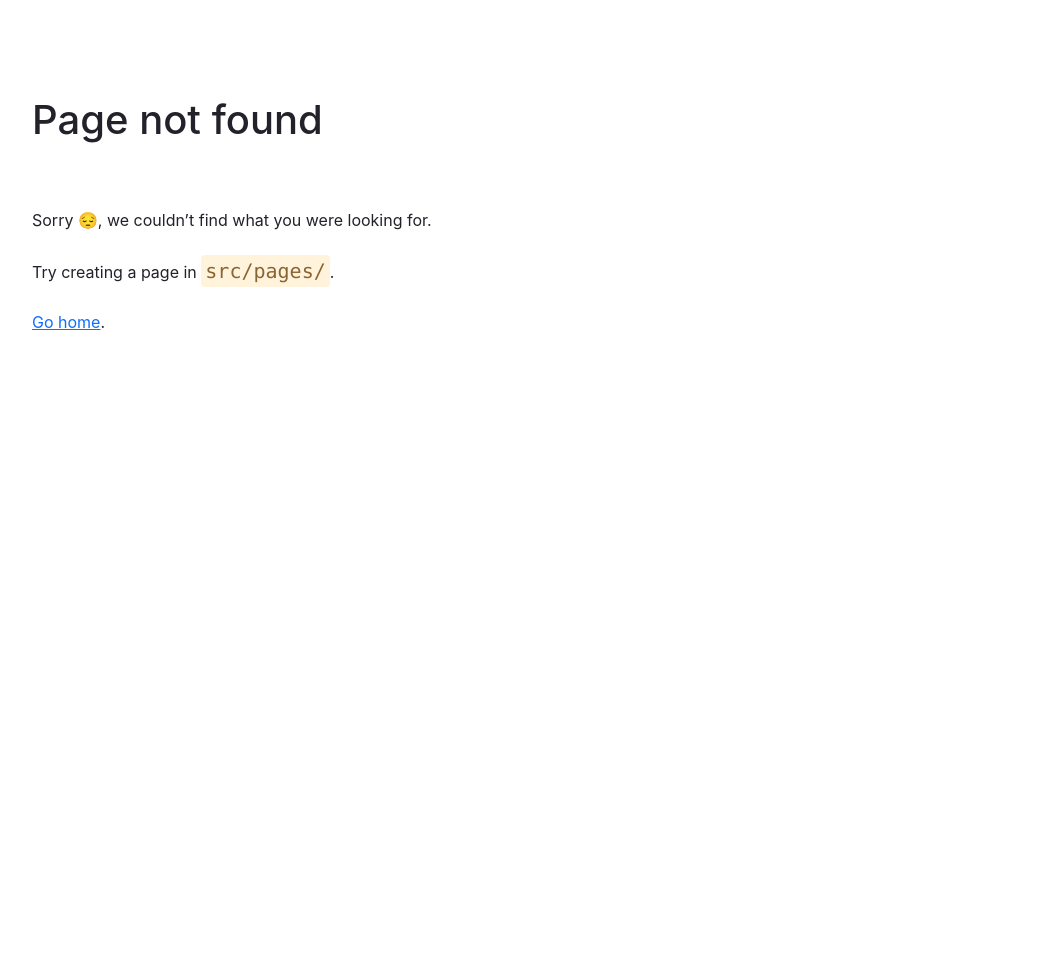
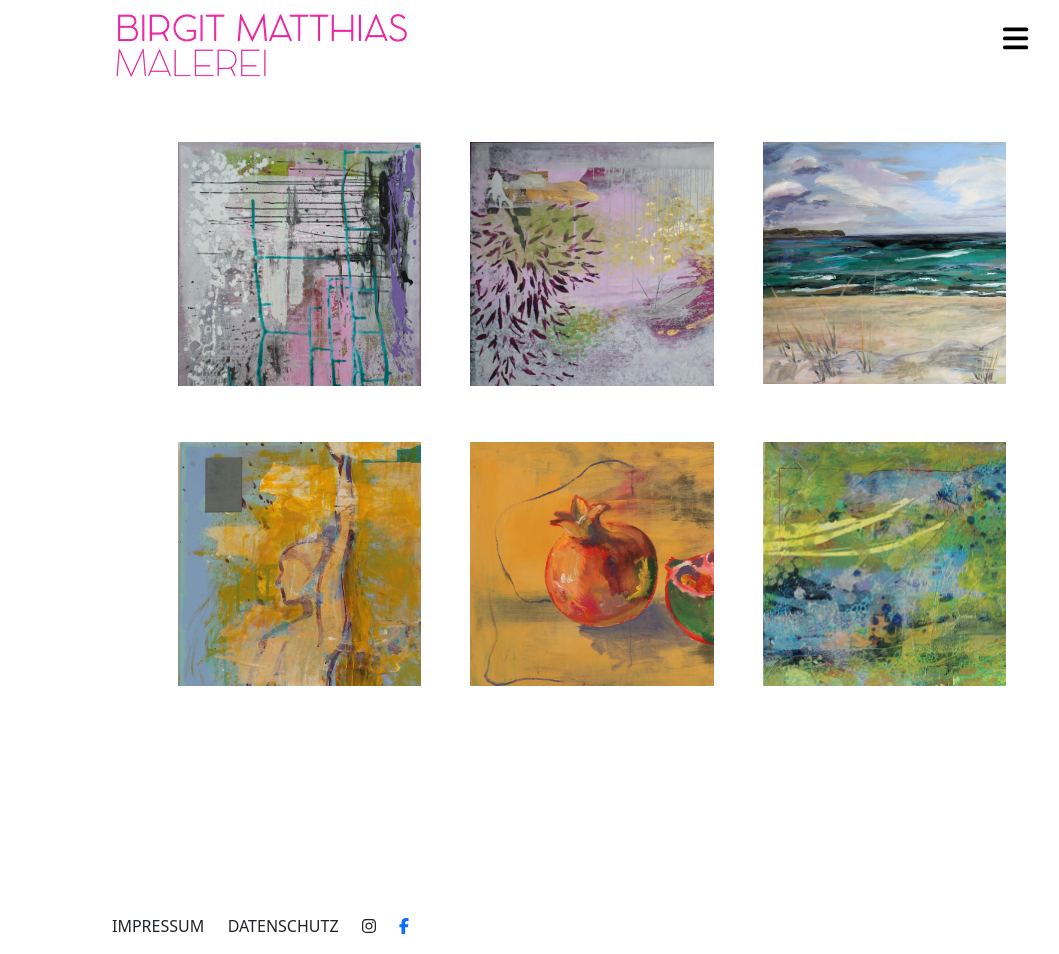
Before and after one commit to hannarosenfeld/birgit-matthias, a Gatsby site: page /galerie in a window 1280 px wide. Before the commit this address had no page. Shown: the whole page, without its empty margins (64-1123 px from the left). Before the commit the page ends 800 px from the top, so only its background shows below. Built offline with nearby package versions, Linux system fonts and the light colour scheme; Gatsby itself is replaced by a stand-in of ours.

Commit message:
Headway on Galerie.

```diff
--- a/src/components/BildContainer.js
+++ b/src/components/BildContainer.js
@@ -7,7 +7,7 @@ import { getImage, GatsbyImage } from 'gatsby-plugin-image'
 const bildContainer = {
     width: "100%",
     display: "flex",
-    margin: "3em auto",
+    margin: "0 auto",
     alignItems: "center"
 }
 const bildStyling = {
@@ -22,7 +22,7 @@ const bildStyling = {
 function BildContainer(props) {
     const image = props.image
     return(
-        <div id="bild-container" className="mt-4" style={bildContainer}>
+        <div id="bild-container" style={bildContainer}>
           {image.map(img => {
               const image = getImage(img.image)
               return(
--- a/src/components/Layout.js
+++ b/src/components/Layout.js
@@ -13,7 +13,12 @@ export default function Layout({ children }) {
               padding: `0 1rem`
           }}>
           <NavBar/>
-          <div className="main">
+          <div
+            className="main"
+            style={{
+                margin: "2em auto 0 auto"
+            }}
+          >
             {children}
           </div>
           <Footer/>
--- a/src/components/NavBar.js
+++ b/src/components/NavBar.js
@@ -52,7 +52,7 @@ function NavModal() {
         <Modal.Body style={modalContentStyle}>
           <ul style={navLink} id="modal-menu">
             <li><Link to="/">HOME</Link></li>
-            <li href="#">GALERIE</li>
+            <li><Link to="/galerie">GALERIE</Link></li>
             <li href="#">AKTUELLES</li>
             <li href="#">KONTAKT</li>
             <li href="#">PRESSE</li>
@@ -66,7 +66,7 @@ function NavModal() {
 export default function NavBar() {
     return (
         <div id="navbar" style={navStyle}>
-          <div><img src={logo}/></div>
+          <Link to="/"><img src={logo}/></Link>
             <NavModal/>
         </div>
     )
--- /dev/null
+++ b/src/pages/galerie.js
@@ -0,0 +1,46 @@
+import React from "react"
+import { Link, graphql } from "gatsby"
+import { StaticImage } from "gatsby-plugin-image"
+
+import Layout from "../components/Layout"
+
+
+const galerieContainer = {
+    width: "100%",
+    height: "75vh",
+}
+
+const galerieList = {
+    listStyle: "none",
+}
+
+
+export default function GaleriePage() {
+
+    return(
+        <Layout>
+          <div style={galerieContainer}>
+            <ul id="galerie-list" style={galerieList}>
+              <li>
+                <StaticImage src="../images/Galerie/Atlantis.jpg" alt="Abstrakte Malerei" />
+              </li>
+              <li>
+                <StaticImage src="../images/Galerie/Japanischer-Herbst-648x451.jpg" style={{width: "150%"}}  alt="Auftragsarbeiten" />
+              </li>
+              <li>
+                <StaticImage src="../images/Galerie/An-der-Schaabe.jpg" style={{width: "150%"}}  alt="Gegenständlich/Landschaften" />
+              </li>
+              <li>
+                <StaticImage src="../images/Galerie/Too-much-Growing-or-The-Winner-Takes-It-All-Jan-2017.jpg" style={{width: "150%"}}  alt="Gegenständlich/Menschen" />
+              </li>
+              <li>
+                <StaticImage src="../images/Galerie/Still-Granatäpfel-Jan.-2018-Tempera-auf-Pappe.jpg" style={{width: "150%"}}  alt="Gegenständlich/Stilleben" />
+              </li>
+              <li>
+                <StaticImage src="../images/Galerie/x-green-Landscape-Jan-2017.jpg" style={{width: "150%"}}  alt="Halbabstrakt" />
+              </li>
+            </ul>
+          </div>
+        </Layout>
+    )
+}
--- a/src/style/main.css
+++ b/src/style/main.css
@@ -39,6 +39,29 @@ body {
     width: auto;
     float: right;
 }
+
+/* GALERIE */
+#galerie-list {
+    width: 100%;
+    height: 100%;
+    margin: auto;
+    display: flex;
+    flex-wrap: wrap;
+    justify-content: space-evenly;
+    align-items: center;
+}
+
+#galerie-list li {
+    width: 19vw;
+    height: 19vw;
+    margin: 1rem;
+    overflow: hidden;
+}
+
+#galerie-list li img {
+    min-width: 100%;
+}
+
 /* FOOTER */
 .footer li {
     list-style: none;
@@ -53,23 +76,26 @@ body {
     main {
         margin: 0 0.5em !important;
     }
-    #navbar {
-
-    }
     #layout {
         max-width: 100% !important;
     }
-    #bildcontainer{
+    #galerie-list li {
+        width: 29vw;
+        height: 29vw;
+    }
 
-    }
     #bild {
         width: 100% !important;
     }
 }
 
 /* Smartphones (portrait and landscape) ----------- */
-@media only screen and (min-device-width: 320px) and (max-device-width: 480px) {
+@media only screen and (min-width: 320px) and (max-width: 480px) {
     /* Styles */
+    #galerie-list li {
+        width: 75vw;
+        height: 75vw;
+    }
 }
 
 /* Smartphones (landscape) ----------- */
```
Also changed, not shown: src/images/Galerie/An-der-Schaabe.jpg (added), src/images/Galerie/Atlantis.jpg (added), src/images/Galerie/Japanischer-Herbst-648x451.jpg (added), src/images/Galerie/Meeresphantasie-Diptychon-Jan-2016-1-648x460.jpg (added), src/images/Galerie/Still-Granatäpfel-Jan.-2018-Tempera-auf-Pappe.jpg (added), src/images/Galerie/Too-much-Growing-or-The-Winner-Takes-It-All-Jan-2017.jpg (added), src/images/Galerie/x-green-Landscape-Jan-2017.jpg (added), src/images/wolf.jpg (deleted), 3 other files.
